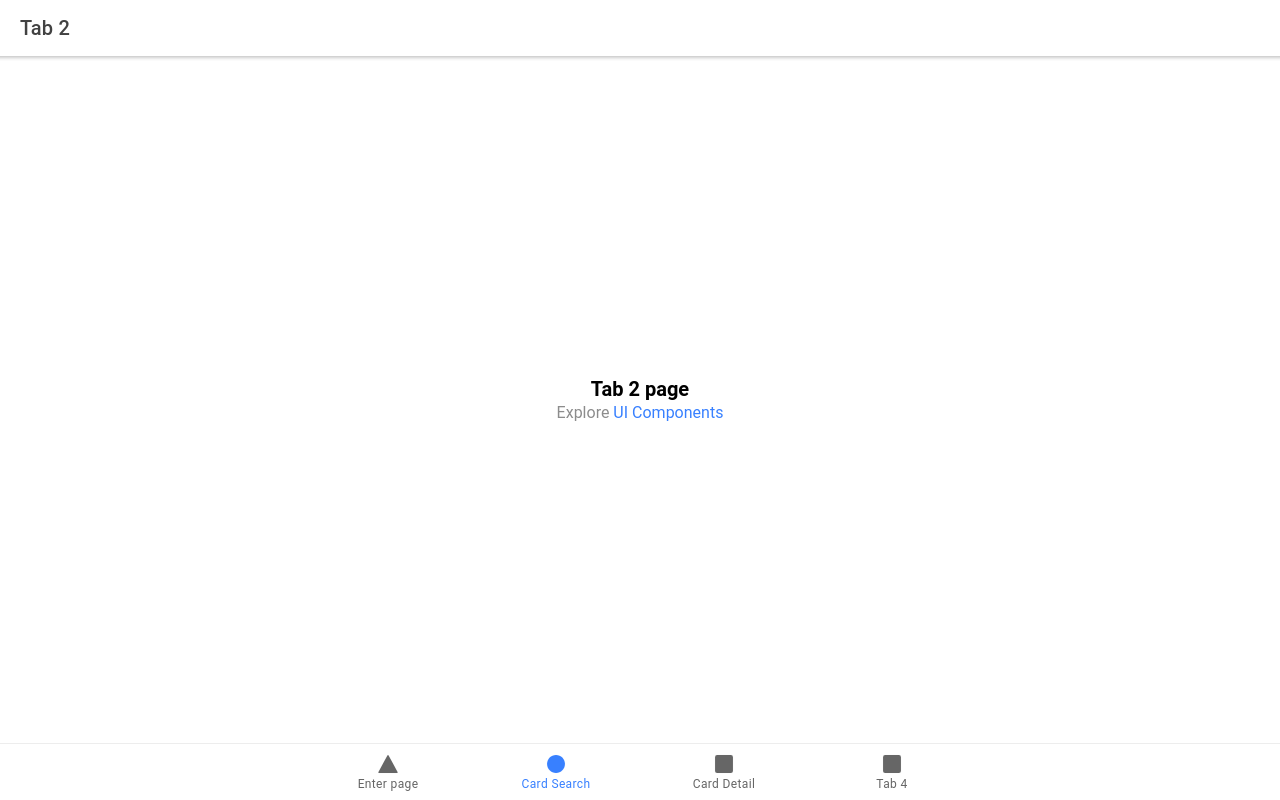
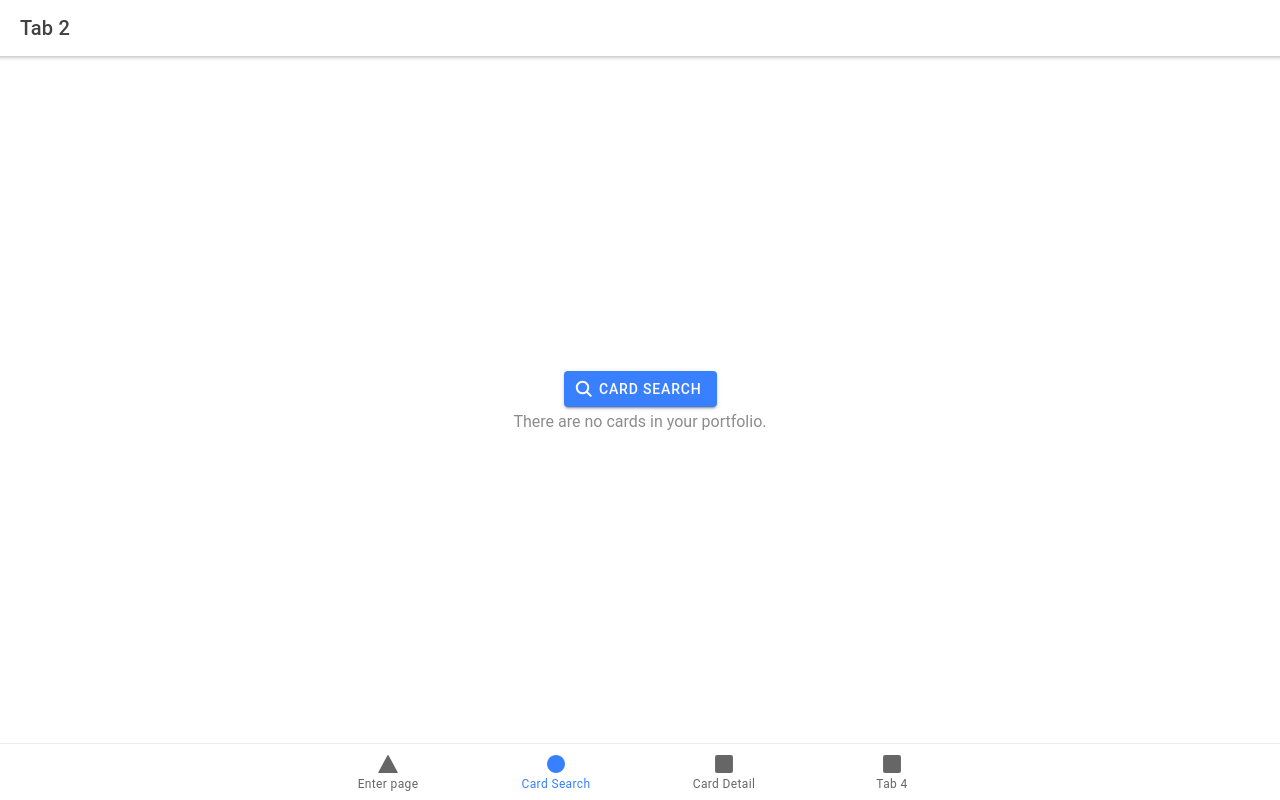
Before and after one commit to Ovec/mtg-card-tracker, a React (Create React App) app: page /tab2 in a window 1280 px wide. Built offline with nearby package versions, Linux system fonts and the light colour scheme.

Commit message:
Search view preparation

```diff
--- /dev/null
+++ b/src/components/Search/SearchButton.tsx
@@ -0,0 +1,13 @@
+import { IonButton, IonIcon } from "@ionic/react";
+import { search } from "ionicons/icons";
+
+const SearchButton = () => {
+    return (
+        <IonButton>
+            <IonIcon slot="start" icon={search}></IonIcon>
+            CARD SEARCH
+        </IonButton>
+    );
+};
+
+export default SearchButton;
--- /dev/null
+++ b/src/components/Search/SearchContainer.css
@@ -0,0 +1,24 @@
+.container {
+  text-align: center;
+  position: absolute;
+  left: 0;
+  right: 0;
+  top: 50%;
+  transform: translateY(-50%);
+}
+
+.container strong {
+  font-size: 20px;
+  line-height: 26px;
+}
+
+.container p {
+  font-size: 16px;
+  line-height: 22px;
+  color: #8c8c8c;
+  margin: 0;
+}
+
+.container a {
+  text-decoration: none;
+}
--- /dev/null
+++ b/src/components/Search/SearchContainer.tsx
@@ -0,0 +1,14 @@
+import './SearchContainer.css';
+import SearchButton from './SearchButton';
+
+
+const SerachContainer = () => {
+    return (
+        <div className="container">
+            <SearchButton />
+            <p>There are no cards in your portfolio.</p>
+        </div>
+    );
+};
+
+export default SerachContainer;
--- a/src/pages/Tab2.tsx
+++ b/src/pages/Tab2.tsx
@@ -1,5 +1,5 @@
 import { IonContent, IonHeader, IonPage, IonTitle, IonToolbar } from '@ionic/react';
-import ExploreContainer from '../components/ExploreContainer';
+import SerachContainer from '../components/Search/SearchContainer';
 import './Tab2.css';
 
 const Tab2: React.FC = () => {
@@ -13,10 +13,10 @@ const Tab2: React.FC = () => {
       <IonContent fullscreen>
         <IonHeader collapse="condense">
           <IonToolbar>
-            <IonTitle size="large">Tab 2</IonTitle>
+            <IonTitle size="large">Search...</IonTitle>
           </IonToolbar>
         </IonHeader>
-        <ExploreContainer name="Tab 2 page" />
+        <SerachContainer />
       </IonContent>
     </IonPage>
   );
```
